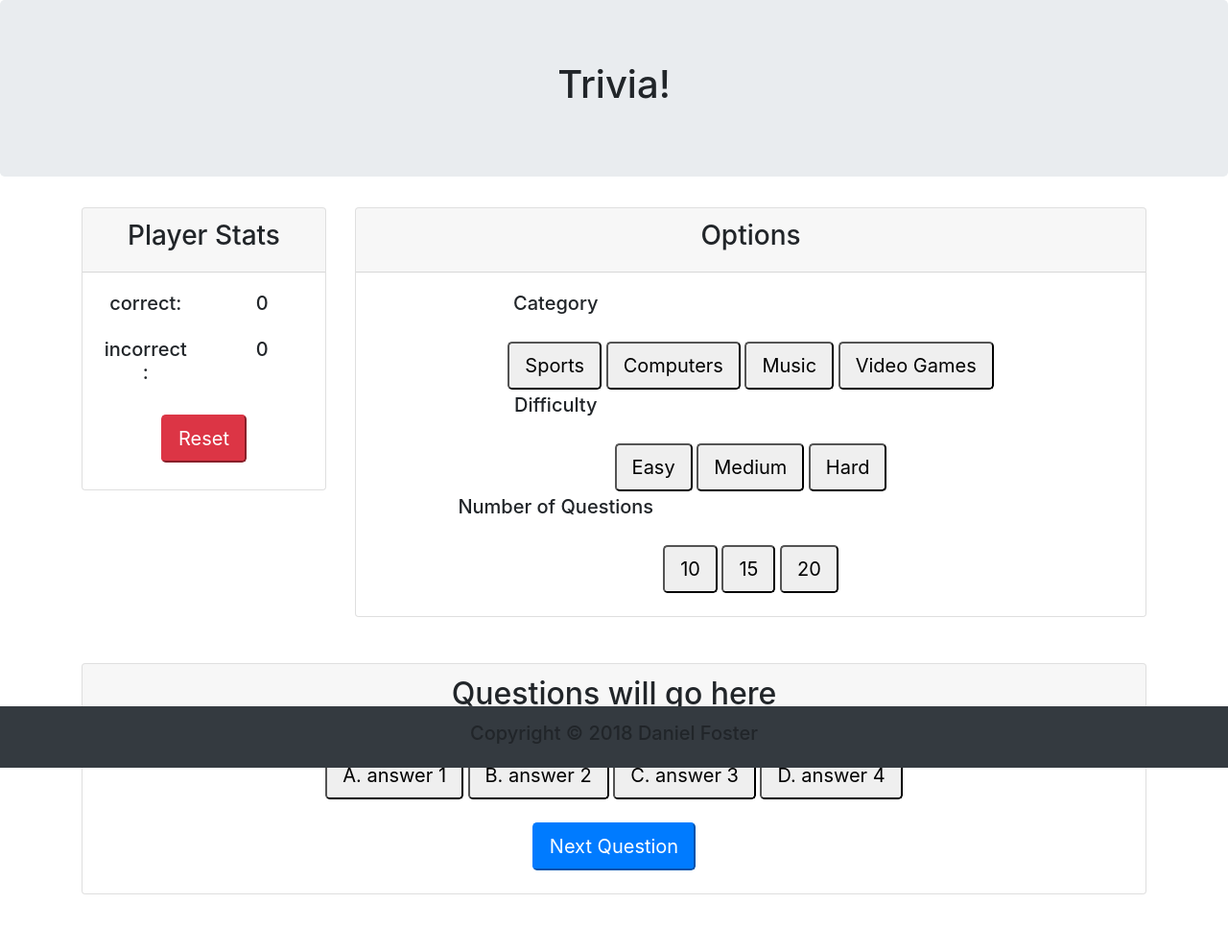
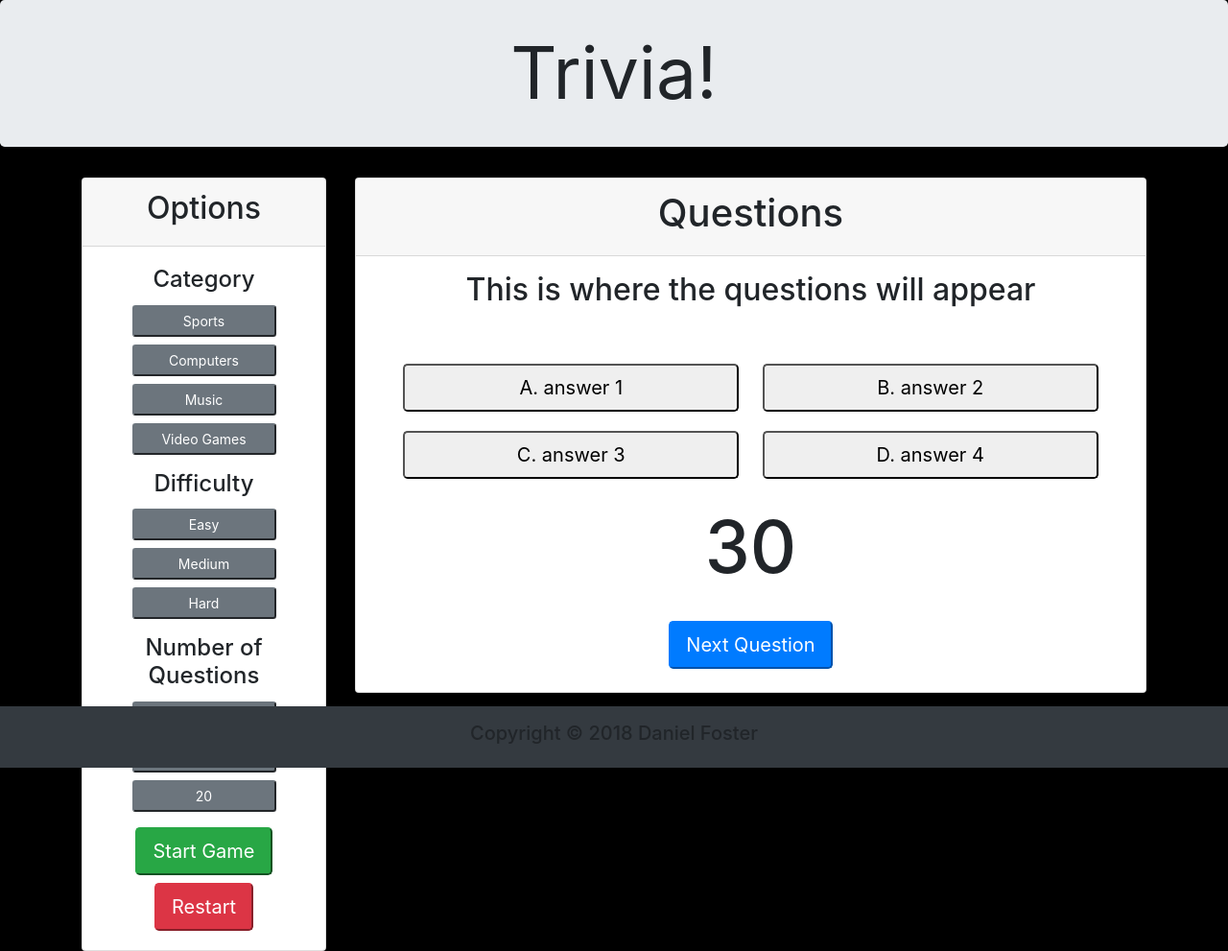
Before and after one commit to dfoster29/TriviaGame, a plain HTML site: page index.html in a window 1280 px wide. Shown: the whole page at 96% size. Drawn offline with nearby package versions, Linux system fonts and the light colour scheme; a script that the page names is missing.

Commit message:
styled buttons

```diff
--- a/assets/css/style.css
+++ b/assets/css/style.css
@@ -0,0 +1,21 @@
+.btn-sm {
+  width: 150px;
+}
+
+body {
+  background-color: black;
+}
+
+.jumbotron {
+  font-size: 75px;
+  padding: 20px;
+}
+
+.answerBtn {
+  width: 350px;
+  margin: 10px;
+}
+
+.question-timer {
+  font-size: 75px;
+}
--- a/index.html
+++ b/index.html
@@ -17,9 +17,7 @@
 <body>
 
   <div class="jumbotron text-center w-100">
-    <h1 class="">
-      Trivia!
-    </h1>
+    Trivia!
   </div>
 
 
@@ -28,80 +26,83 @@
       <div class="col-md-3">
         <div class="card mb-5" id="card-1">
           <div class="card-header text-center" id="card-head">
-            <h3>Player Stats</h3>
+            <h2>Options</h2>
           </div>
-          <div class="card-body">
-            <div class="card-text text-center">
-              <h5 class="row">
-                <p class="col-md-6">correct:</p>
-                <span class="col-md-6" id=wins>0</span>
-              </h5>
-              <h5 class="row">
-                <p class="col-md-6">incorrect:</p>
-                <span class="col-md-6" id=losses>0</span>
-              </h5>
+          <div class="card-body text-center">
+            <div class="card-text">
+              <h4>
+                Category
+              </h4>
               <div>
-                <button id="reset-button" class="btn-lg btn-danger my-2" onclick="resetGame()">Reset</button>
+                <button type="button" class="btn-sm btn-secondary my-1 letterBtn button-class">Sports</button>
+              </div>
+              <div>
+                <button type="button" class="btn-sm btn-secondary my-1 letterBtn button-class">Computers</button>
+              </div>
+              <div>
+                <button type="button" class="btn-sm btn-secondary my-1 letterBtn button-class">Music</button>
+              </div>
+              <div>
+                <button type="button" class="btn-sm btn-secondary my-1 letterBtn button-class mb-3">Video Games</button>
+              </div>
+              <h4>
+                Difficulty
+              </h4>
+              <div>
+                <button type="button" class="btn-sm btn-secondary my-1 letterBtn button-class">Easy</button>
+              </div>
+              <div>
+                <button type="button" class="btn-sm btn-secondary my-1 letterBtn button-class">Medium</button>
+              </div>
+              <div>
+                <button type="button" class="btn-sm btn-secondary my-1 letterBtn button-class mb-3">Hard</button>
+              </div>
+              <h4>
+                Number of Questions
+              </h4>
+              <div>
+                <button type="button" class="btn-sm btn-secondary my-1 letterBtn button-class">10</button>
+              </div>
+              <div>
+                <button type="button" class="btn-sm btn-secondary my-1 letterBtn button-class">15</button>
+              </div>
+              <div>
+                <button type="button" class="btn-sm btn-secondary my-1 letterBtn button-class mb-3">20</button>
+              </div>
+              <div>
+                <button id="game-button" class="btn-lg btn-success mb-2" onclick="newGame()">Start Game</button>
+              </div>
+              <div>
+                <button id="reset-button" class="btn-lg btn-danger" onclick="resetGame()">Restart</button>
               </div>
             </div>
           </div>
         </div>
       </div>
 
+
+
       <div class="col-md-9">
-        <div class="card mb-5" id="card-1">
-          <div class="card-header text-center" id="card-head">
-            <h3>Options</h3>
-          </div>
-          <div class="card-body">
-            <div class="card-text text-center">
-              <h5 class="row">
-                <p class="col-md-6">Category</p>
-              </h5>
-              <button type="button" class="btn-lg my-1 letterBtn button-class">Sports</button>
-              <button type="button" class="btn-lg my-1 letterBtn button-class">Computers</button>
-              <button type="button" class="btn-lg my-1 letterBtn button-class">Music</button>
-              <button type="button" class="btn-lg my-1 letterBtn button-class">Video Games</button>
-              <h5 class="row">
-                <p class="col-md-6">Difficulty</p>
-              </h5>
-              <button type="button" class="btn-lg my-1 letterBtn button-class">Easy</button>
-              <button type="button" class="btn-lg my-1 letterBtn button-class">Medium</button>
-              <button type="button" class="btn-lg my-1 letterBtn button-class">Hard</button>
-              <h5 class="row">
-                <p class="col-md-6">Number of Questions</p>
-              </h5>
-              <button type="button" class="btn-lg my-1 letterBtn button-class">10</button>
-              <button type="button" class="btn-lg my-1 letterBtn button-class">15</button>
-              <button type="button" class="btn-lg my-1 letterBtn button-class">20</button>
-            </div>
-          </div>
-        </div>
-      </div>
-
-      <div class="col-md-12">
         <div class="card mb-5" id="card-2">
           <div class="card-header text-center" id="card-head">
-            <h2>Questions will go here</h2>
+            <h1>Questions</h1>
           </div>
-
           <div class="card-text text-center">
-
             <div class="my-3" id="answer-choices">
+              <h2 class="mb-5">This is where the questions will appear</h2>
               <div>
-                <button type="button" id="let-q" class="btn-lg my-1 letterBtn button-class">A. answer 1</button>
-                <button type="button" id="let-w" class="btn-lg my-1 letterBtn button-class">B. answer 2</button>
-                <button type="button" id="let-e" class="btn-lg my-1 letterBtn button-class">C. answer 3</button>
-                <button type="button" id="let-r" class="btn-lg my-1 letterBtn button-class">D. answer 4</button>
+                <button type="button" id="answer-A" class="btn-lg answerBtn button-class">A. answer 1</button>
+                <button type="button" id="answer-B" class="btn-lg answerBtn button-class">B. answer 2</button>
               </div>
-
+              <div>
+                <button type="button" id="answer-C" class="btn-lg answerBtn button-class">C. answer 3</button>
+                <button type="button" id="answer-D" class="btn-lg answerBtn button-class">D. answer 4</button>
+              </div>
             </div>
-
-
+            <h1 class="question-timer">30</h1>
             <div>
-              <button id="start-button" class="my-1 btn-lg btn-primary mb-4" onclick="newGame">Next Question</button>
+              <button id="start-button" class="my-1 btn-lg btn-primary mt-4 mb-4" onclick="newGame">Next Question</button>
             </div>
-
           </div>
         </div>
       </div>
```
Also changed, not shown: 1 other file.
